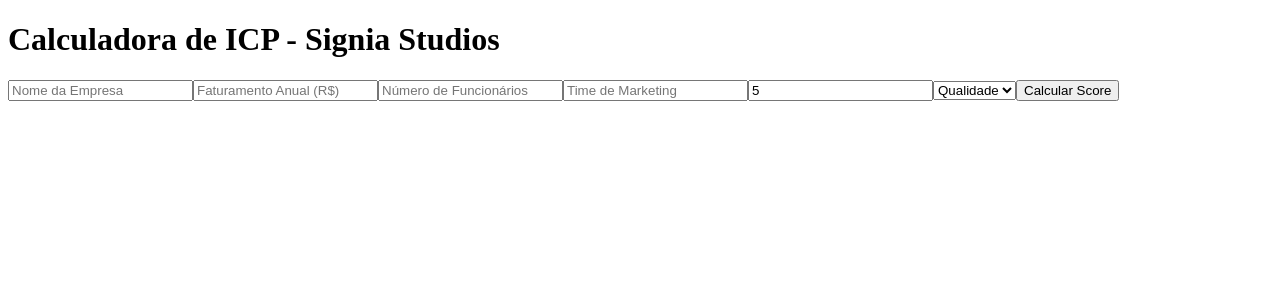
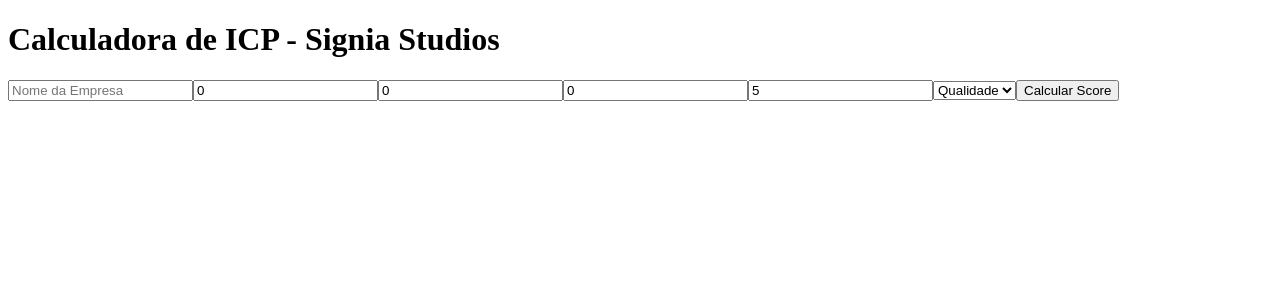
Before and after one commit to SigniaStudiosApp/icp-signia-app, a Next.js app: page / in a window 1280 px wide. Shown: the top 300 px of the page. Built offline with nearby package versions, Linux system fonts and the light colour scheme.

Commit message:
Update page.tsx

```diff
--- a/app/page.tsx
+++ b/app/page.tsx
@@ -3,12 +3,12 @@
 import React, { useState } from 'react';
 
 export default function Page() {
-  const [empresa, setEmpresa] = useState('');
-  const [faturamento, setFaturamento] = useState('');
-  const [colaboradores, setColaboradores] = useState('');
-  const [timeMKT, setTimeMKT] = useState('');
-  const [presencaDigital, setPresencaDigital] = useState(5);
-  const [perfilLead, setPerfilLead] = useState('Qualidade');
+  const [faturamento, setFaturamento] = useState<number>(0);
+  const [colaboradores, setColaboradores] = useState<number>(0);
+  const [timeMKT, setTimeMKT] = useState<number>(0);
+  const [presencaDigital, setPresencaDigital] = useState<number>(5);
+  const [empresa, setEmpresa] = useState<string>("");
+  const [perfilLead, setPerfilLead] = useState<string>("Qualidade");
   type Resultado = {
   investimentoMKT: number;
   potencialSignia: number;
```
